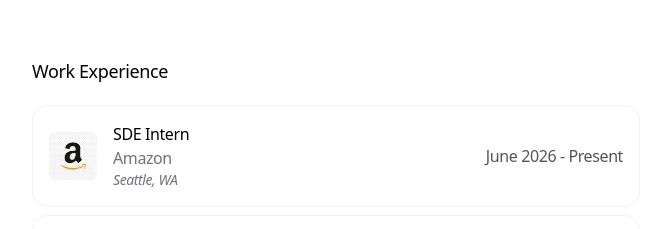
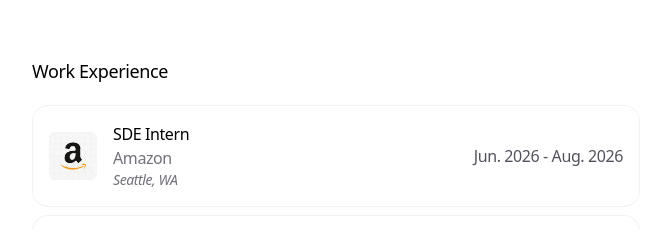
Before and after one commit to ycai27/yannan-personal-website, a Next.js app: page / in a window 1280 px wide. Shown: the part 1685-1914 px from the top of the page, without its empty margins (304-975 px from the left). Built offline with nearby package versions, Linux system fonts and the light colour scheme.

Commit message:
Edit internship timeframe

```diff
--- a/app/data.ts
+++ b/app/data.ts
@@ -53,8 +53,8 @@ export const WORK_EXPERIENCE: WorkExperience[] = [
     icon: '/amazon.svg',
     company: 'Amazon',
     title: 'SDE Intern',
-    start: 'June 2026',
-    end: 'Present',
+    start: 'Jun. 2026',
+    end: 'Aug. 2026',
     location: 'Seattle, WA',
     link: '/',
     id: 'work1',
```
